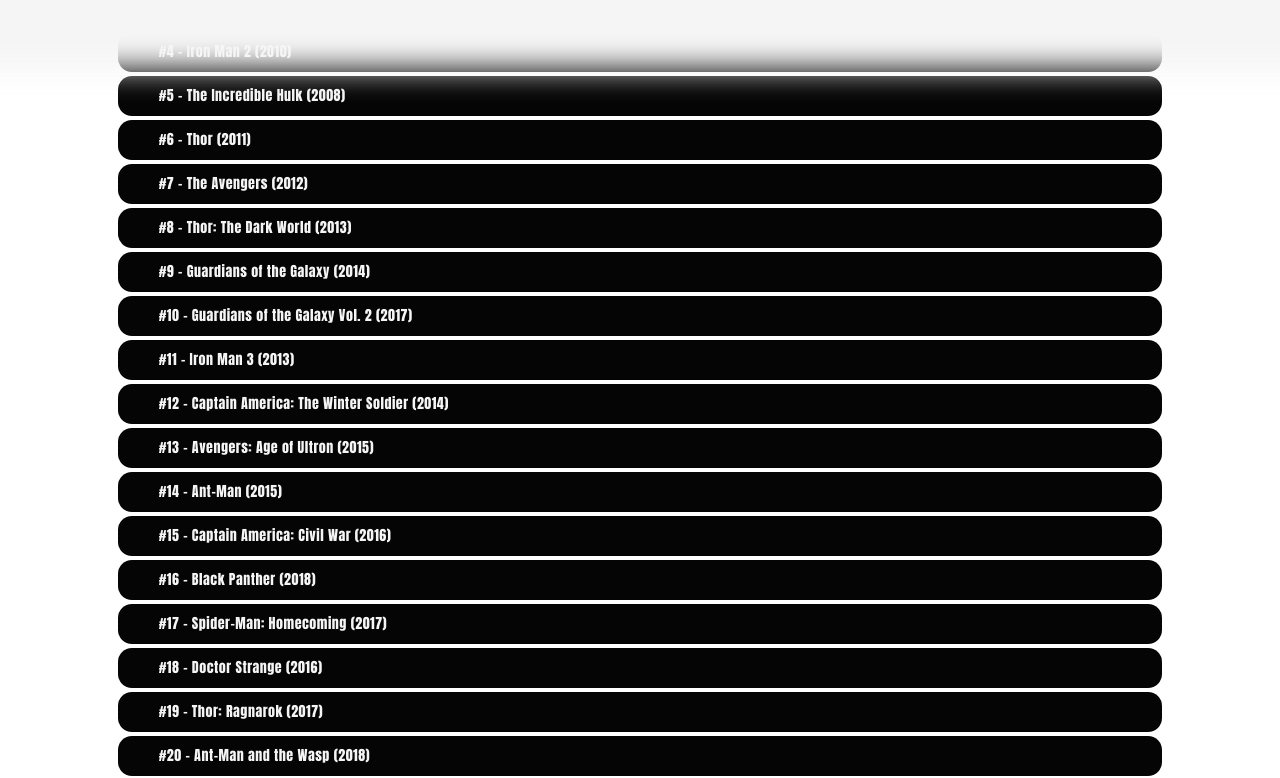
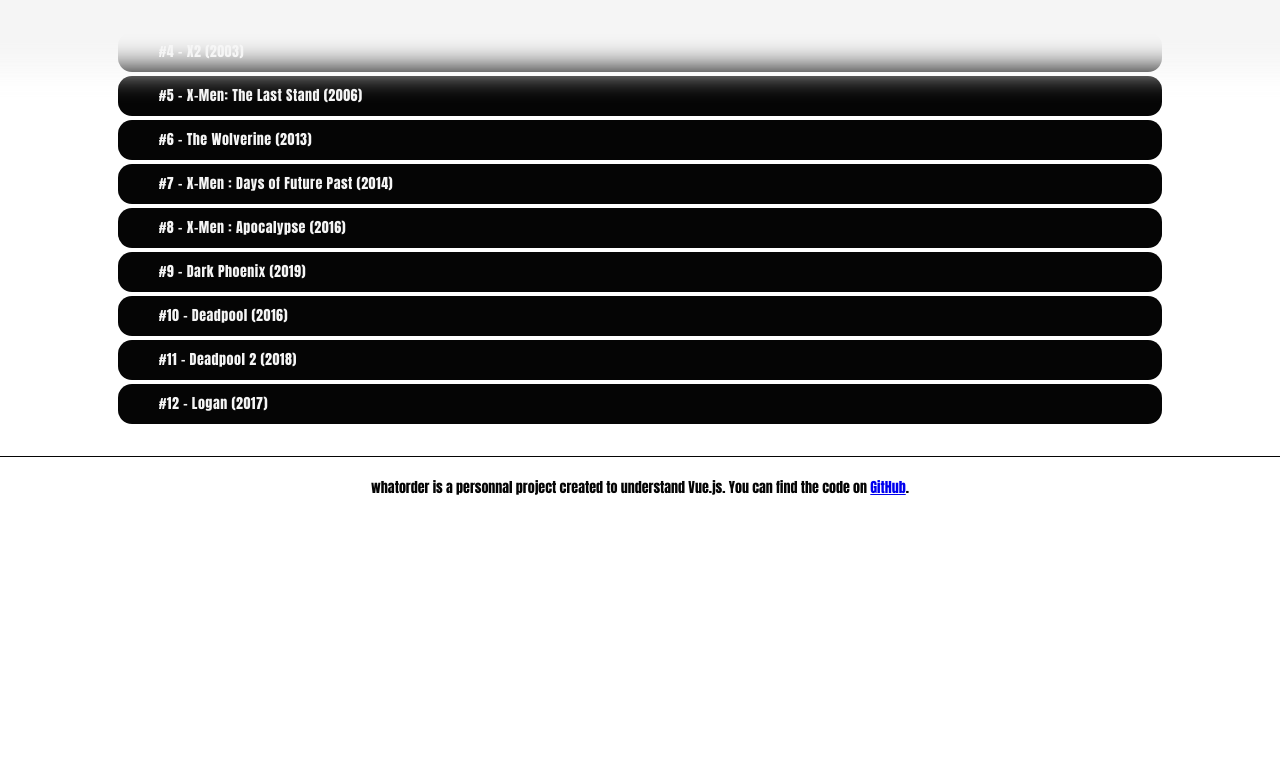
Before and after one commit to rqphy/whatorder, a Vue app: page /xmens in a window 1280 px wide. Shown: the part 780-1558 px from the top of the page. After the commit the page ends 1487 px from the top, so only its background shows below. Built offline with nearby package versions, Linux system fonts and the light colour scheme.

Commit message:
add xmens data

```diff
--- a/src/views/XMENS.vue
+++ b/src/views/XMENS.vue
@@ -12,31 +12,20 @@
   data() {
     return {
       infos: {
-        time: "50 Hours",
+        time: "24 Hours",
         movies: [
-          "Captain America: The First Avenger (2011)",
-          "Captain Marvel (2019)",
-          "Iron Man (2008)",
-          "Iron Man 2 (2010)",
-          "The Incredible Hulk (2008)",
-          "Thor (2011)",
-          "The Avengers (2012)",
-          "Thor: The Dark World (2013)",
-          "Guardians of the Galaxy (2014)",
-          "Guardians of the Galaxy Vol. 2 (2017)",
-          "Iron Man 3 (2013)",
-          "Captain America: The Winter Soldier (2014)",
-          "Avengers: Age of Ultron (2015)",
-          "Ant-Man (2015)",
-          "Captain America: Civil War (2016)",
-          "Black Panther (2018)",
-          "Spider-Man: Homecoming (2017)",
-          "Doctor Strange (2016)",
-          "Thor: Ragnarok (2017)",
-          "Ant-Man and the Wasp (2018)",
-          "Avengers: Infinity War (2018)",
-          "Avengers: Endgame (2019)",
-          "Spider-Man: Far From Home (2019)",
+          "X-Men: First Class (2011)",
+          "X-Men Origins : Wolverine (2009)",
+          "X-Men (2000)",
+          "X2 (2003)",
+          "X-Men: The Last Stand (2006)",
+          "The Wolverine (2013)",
+          "X-Men : Days of Future Past (2014)",
+          "X-Men : Apocalypse (2016)",
+          "Dark Phoenix (2019)",
+          "Deadpool (2016)",
+          "Deadpool 2 (2018)",
+          "Logan (2017)",
         ],
       },
     };
```
